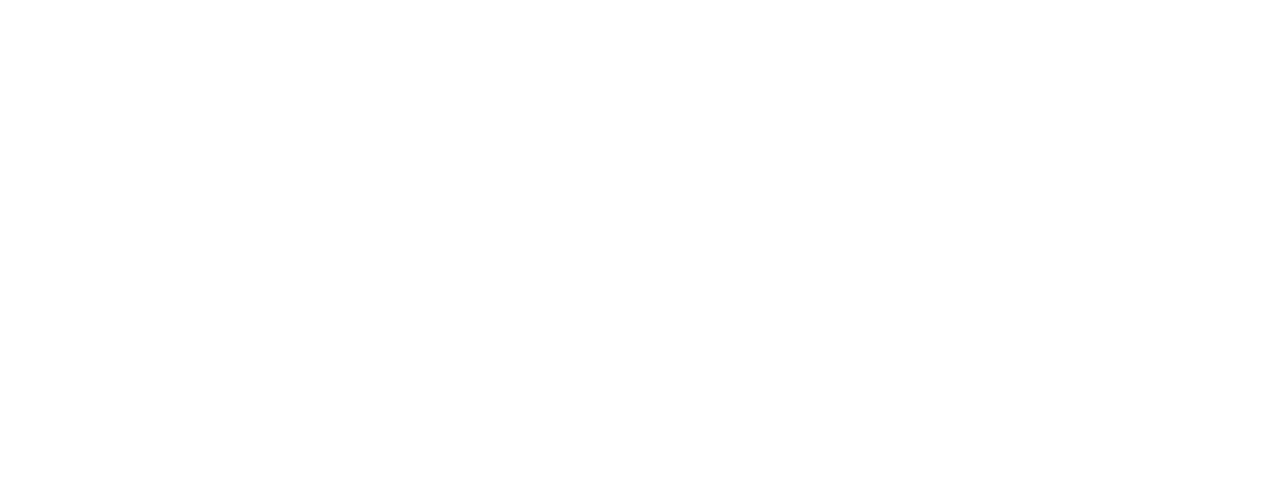
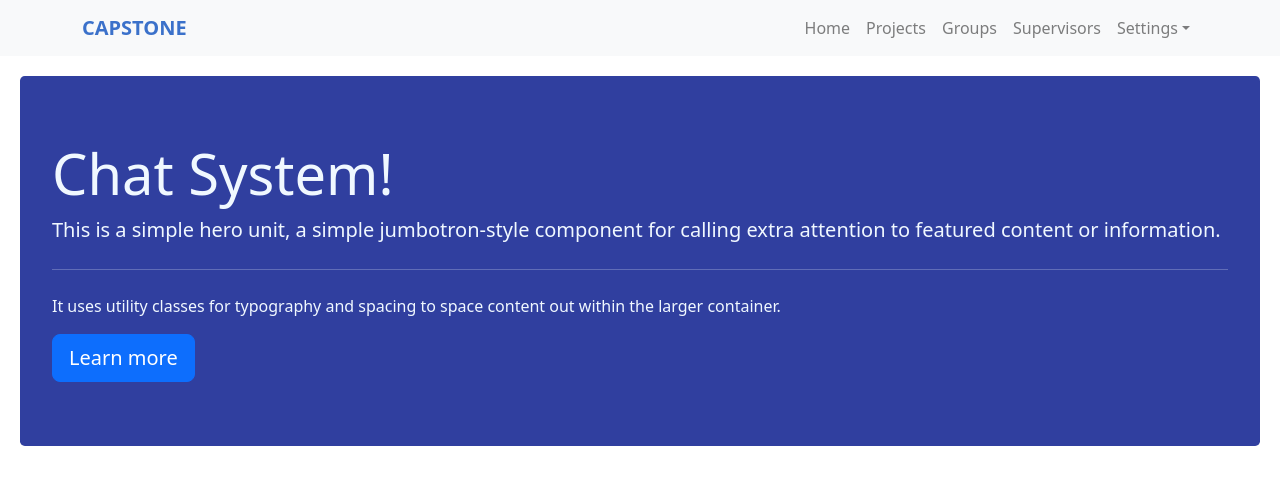
Before and after one commit to AbdullahJawed1/Capstone, a React (Vite) app in the folder Capstone/: page /Chat in a window 1280 px wide. Before the commit this address had no page. Shown: the top 484 px of the page. Built offline with nearby package versions, Linux system fonts and the light colour scheme.

Commit message:
Added chat system

```diff
--- a/Capstone/src/App.jsx
+++ b/Capstone/src/App.jsx
@@ -5,6 +5,7 @@
 import GroupsPage from "./Components/GroupsPage/GroupsPage";
 import Profile from "./Components/Profle/Profile";
 import SupervisorsPage from "./Components/Supervisors/SupervisorsPage";
+import Chat from "./Components/Chat/Chat";
 
 function App() {
   return (
@@ -17,6 +18,9 @@
           <Route path="/GroupsPage" element =  {<GroupsPage/>}>  </Route>
           <Route path="/Profile" element =  {<Profile/>}>  </Route>
           <Route path="/SupervisorsPage" element =  {<SupervisorsPage/>}>  </Route>
+          <Route path="/Chat" element =  {<Chat/>}>  </Route>
+
+
 
 
 
--- /dev/null
+++ b/Capstone/src/Components/Chat/Chat.jsx
@@ -0,0 +1,30 @@
+import React from 'react'
+import NavBar from '../NavBar/NavBar'
+
+export const Chat = () => {
+  return (
+    <div>
+
+<NavBar />
+
+<div class="jumbotron">
+<h1 class="display-4">Chat System!</h1>
+<p class="lead">
+  This is a simple hero unit, a simple jumbotron-style component for
+  calling extra attention to featured content or information.
+</p>
+<hr class="my-4" />
+<p>
+  It uses utility classes for typography and spacing to space content
+  out within the larger container.
+</p>
+<a class="btn btn-primary btn-lg" href="#" role="button">
+  Learn more
+</a>
+</div>
+
+    </div>
+  )
+}
+
+export default Chat;
--- a/Capstone/src/Components/NavBar/NavBar.css
+++ b/Capstone/src/Components/NavBar/NavBar.css
@@ -1,8 +1,4 @@
 Nav a.active{
     font-weight: bold;
-    color: #3B71CA;
+    color: #3B71CA !important;
 }
-
-.navbar-nav .nav-link.active {
-    color: #3B71CA !important; /* Add !important to override Bootstrap styles */
-  }
--- a/Capstone/src/Components/NavBar/NavBar.jsx
+++ b/Capstone/src/Components/NavBar/NavBar.jsx
@@ -40,10 +40,11 @@
               Supervisors
               </Nav.Link>
               <NavDropdown title="Settings" id="basic-nav-dropdown">
-                <NavDropdown.Item as={NavLink} to="/profile">
+                <NavDropdown.Item as={NavLink} to="/profile" activeClassName="active">
                   Profile
+
                 </NavDropdown.Item>
-                <NavDropdown.Item as={NavLink} to="/chat">
+                <NavDropdown.Item as={NavLink} to="/Chat" activeClassName="active">
                   Chat
                 </NavDropdown.Item>
                 <NavDropdown.Divider />
```
Also changed, not shown: Capstone/src/Components/Chat/Chat.css (added).
